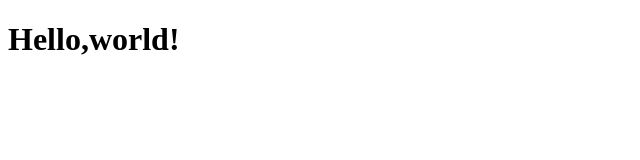
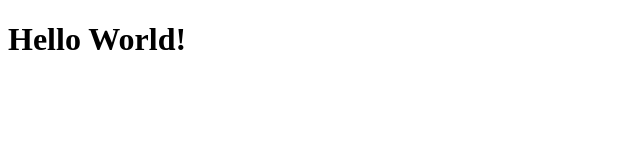
Before and after one commit to Ilyachu20/HiWorld, a plain HTML site: page index.html in a window 1280 px wide. Shown: the full height of the page, 0-640 px from the left. Drawn offline with Linux system fonts and the light colour scheme.

Commit message:
Added file index.html

```diff
--- a/index.html
+++ b/index.html
@@ -3,10 +3,9 @@
 <head>
     <meta charset="UTF-8">
     <meta name="viewport" content="width=device-width, initial-scale=1.0">
-    <title>Hello, world!</title>
+    <title>Hello, world!></title>
 </head>
 <body>
-    <h1>Hello,world!</h1>
-
+    <h1>Hello World!</h1>
 </body>
 </html>
```
